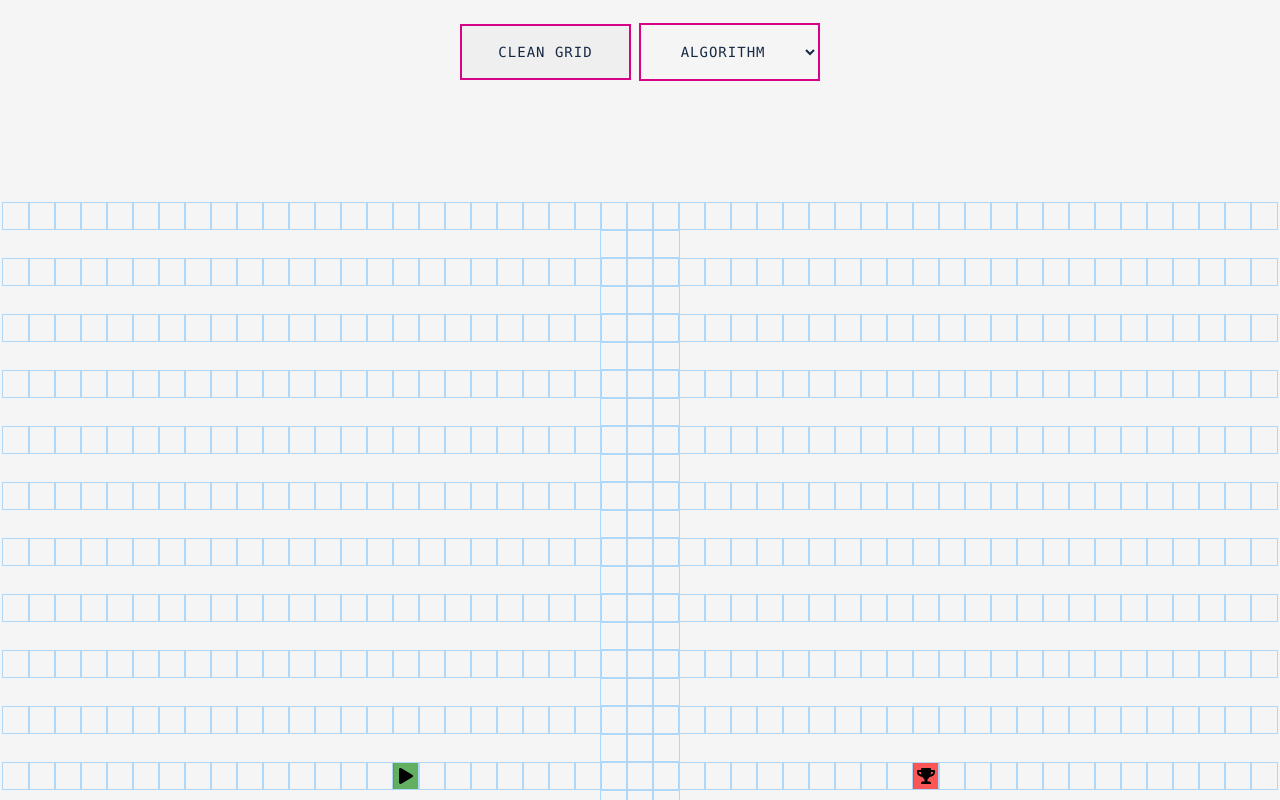
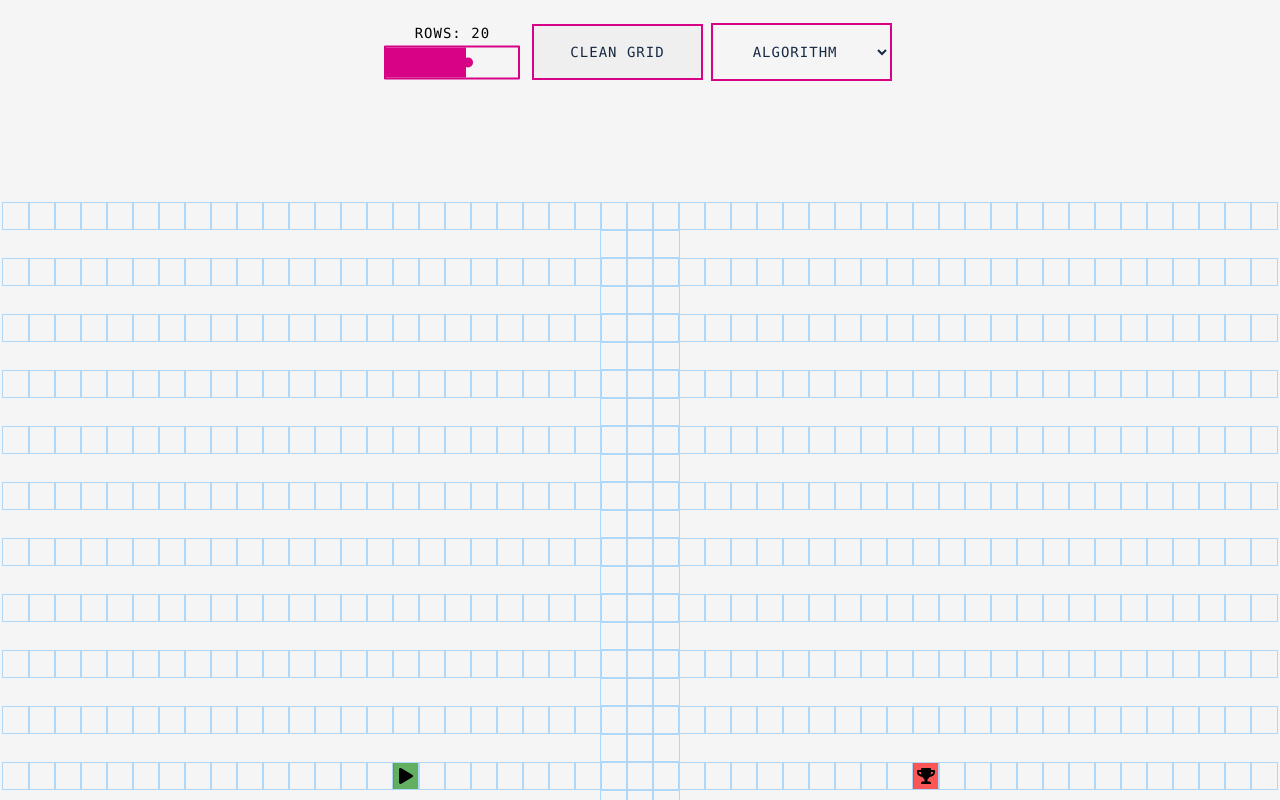
Before and after one commit to EdoardoGruppi/Path_Finding_Visualizer, a React (Create React App) app: page / in a window 1280 px wide. Shown: the top 800 px of the page. Built offline with nearby package versions, Linux system fonts and the light colour scheme.

Commit message:
🔨 Add slider

```diff
--- /dev/null
+++ b/src/Design/Slider.css
@@ -0,0 +1,32 @@
+.rangeValue {
+  transform: translateY(2.5vh);
+  position: relative;
+  display: block;
+  text-align: center;
+  color: black;
+  font-family: "Lucida Console", Monaco, monospace;
+  font-size: 14px;
+  letter-spacing: 1px;
+}
+.range {
+  transform: translateY(2.8vh);
+  margin-left: 0.5vh;
+  margin-right: 0.5vh;
+  width: 10vw;
+  height: 10px;
+  border: 2px solid rgb(216, 2, 134);
+  border-radius: 1px;
+  padding: 10px 2px;
+  -webkit-appearance: none;
+  background: whitesmoke;
+  outline: none;
+  overflow: hidden;
+}
+.range::-webkit-slider-thumb {
+  -webkit-appearance: none;
+  width: 10px;
+  height: 10px;
+  border-radius: 50%;
+  background: rgb(216, 2, 134);
+  box-shadow: -407px 0 0 400px rgb(216, 2, 134);
+}
--- a/src/PathFindingVisualizer/PathFindingVisualizer.jsx
+++ b/src/PathFindingVisualizer/PathFindingVisualizer.jsx
@@ -4,6 +4,7 @@ import "./PathFindingVisualizer.css";
 import { dijkstra, getNodesInShortestPathOrder } from "../Algorithms/Dijkstra";
 import "../Design/Button.css";
 import "../Design/SelectBox.css";
+import "../Design/Slider.css";
 
 export default class PathfindingVisualizer extends Component {
   constructor() {
@@ -18,6 +19,7 @@ export default class PathfindingVisualizer extends Component {
       startNodeCol: 15,
       finishNodeRow: 10,
       finishNodeCol: 35,
+      itemPressed: null,
     };
   }
 
@@ -56,20 +58,72 @@ export default class PathfindingVisualizer extends Component {
 
   handleMouseDown(row, col) {
     // Function called when the mouse is pressed down
-    const newGrid = getNewGridWithWallToggled(this.state.grid, row, col);
-    this.setState({ grid: newGrid, mouseIsPressed: true });
+    const node = this.state.grid[row][col];
+    let itemPressed = null;
+    let newGrid = [];
+    if (node.isStart) {
+      newGrid = this.moveStartNode(this.state.grid, row, col);
+      itemPressed = "startNode";
+    } else if (node.isFinish) {
+      newGrid = this.moveFinishNode(this.state.grid, row, col);
+      itemPressed = "finishNode";
+    } else {
+      newGrid = getNewGridWithWallToggled(this.state.grid, row, col);
+    }
+    this.setState({
+      grid: newGrid,
+      mouseIsPressed: true,
+      itemPressed: itemPressed,
+    });
   }
 
   handleMouseEnter(row, col) {
     // Change the nodes wall status if the mouse is moved after being pressed down
     if (!this.state.mouseIsPressed) return;
-    const newGrid = getNewGridWithWallToggled(this.state.grid, row, col);
+    let newGrid = [];
+    if (this.state.itemPressed === "startNode") {
+      newGrid = this.moveStartNode(this.state.grid, row, col);
+    } else if (this.state.itemPressed === "finishNode") {
+      newGrid = this.moveFinishNode(this.state.grid, row, col);
+    } else {
+      newGrid = getNewGridWithWallToggled(this.state.grid, row, col);
+    }
     this.setState({ grid: newGrid });
   }
 
   handleMouseUp() {
     // Function called when the mouse is pressed up
-    this.setState({ mouseIsPressed: false });
+    this.setState({ mouseIsPressed: false, itemPressed: null });
+  }
+
+  moveStartNode(grid, row, col) {
+    const { startNodeRow, startNodeCol } = this.state;
+    const previousStartNode = grid[startNodeRow][startNodeCol];
+    previousStartNode.isStart = false;
+
+    const newStartNode = grid[row][col];
+    const newNode = {
+      ...newStartNode,
+      isStart: true,
+    };
+    grid[row][col] = newNode;
+    this.setState({ startNodeRow: row, startNodeCol: col });
+    return grid;
+  }
+
+  moveFinishNode(grid, row, col) {
+    const { finishNodeRow, finishNodeCol } = this.state;
+    const previousFinishNode = grid[finishNodeRow][finishNodeCol];
+    previousFinishNode.isFinish = false;
+
+    const newFinishNode = grid[row][col];
+    const newNode = {
+      ...newFinishNode,
+      isFinish: true,
+    };
+    grid[row][col] = newNode;
+    this.setState({ finishNodeRow: row, finishNodeCol: col });
+    return grid;
   }
 
   animateDijkstra(visitedNodesInOrder, nodesInShortestPathOrder) {
@@ -142,12 +196,46 @@ export default class PathfindingVisualizer extends Component {
     }
   }
 
+  updateGridSize() {
+    this.clearGrid();
+    const rows = document.getElementById("n_rows").value;
+    const cols = rows * 2.6;
+    this.setState(
+      {
+        rows: rows,
+        cols: cols,
+        startNodeRow: randomIntFromInterval(0, rows - 1),
+        startNodeCol: randomIntFromInterval(0, cols / 2),
+        finishNodeRow: randomIntFromInterval(0, rows - 1),
+        finishNodeCol: randomIntFromInterval(cols / 2 + 1, cols - 1),
+      },
+      () => {
+        const grid = this.getInitialGrid();
+        this.setState({ grid: grid });
+      }
+    );
+  }
+
   render() {
     const { grid, mouseIsPressed } = this.state;
     const side = 65 / this.state.rows;
+    // const side = 95 / this.state.cols;
 
     return (
       <>
+        <div style={{ display: "inline-block" }}>
+          <span className="rangeValue">ROWS: {this.state.rows}</span>
+          <input
+            className="range"
+            id="n_rows"
+            type="range"
+            min="6"
+            step="2"
+            defaultValue="20"
+            max="28"
+            onChange={() => this.updateGridSize()}
+          ></input>
+        </div>
         <button
           className="button_slide slide_down"
           id="btn"
@@ -218,4 +306,9 @@ const getNewGridWithWallToggled = (grid, row, col) => {
   return grid;
 };
 
+// Function to generate random numbers from min to max, both inclusive
+function randomIntFromInterval(min, max) {
+  return Math.floor(Math.random() * (max - min + 1) + min);
+}
+
 // Size with sliders. Change only rows and il rapporto rimane questo (quindi anche le colonne si rimettono noramli)
```
